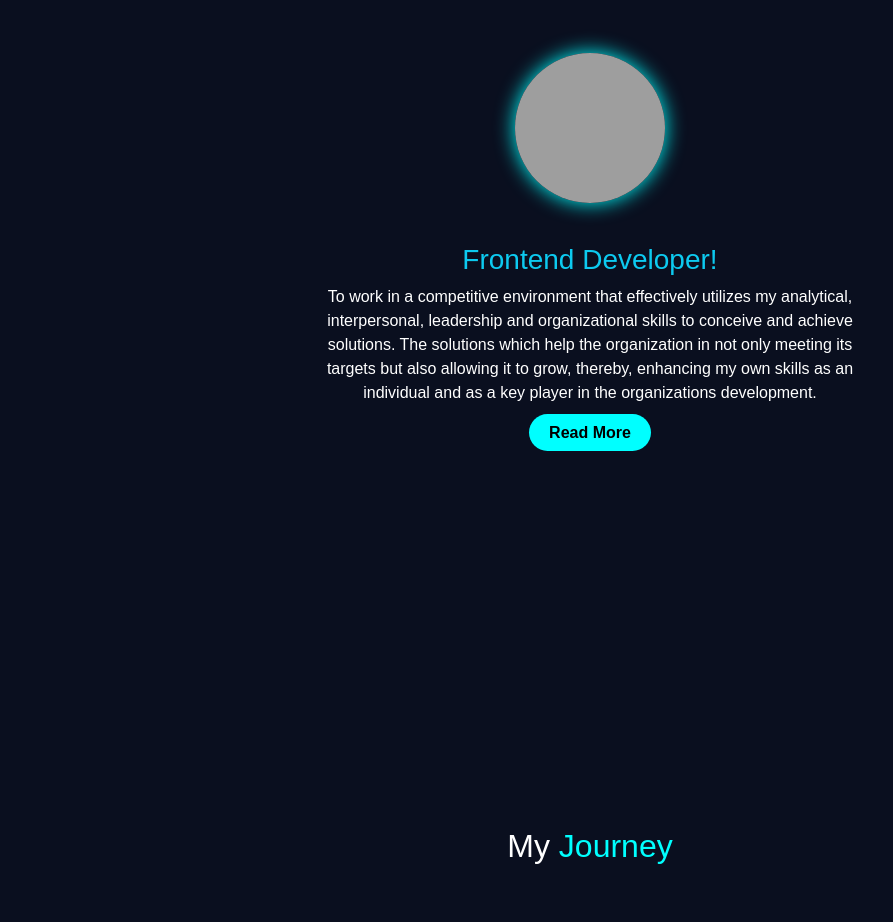
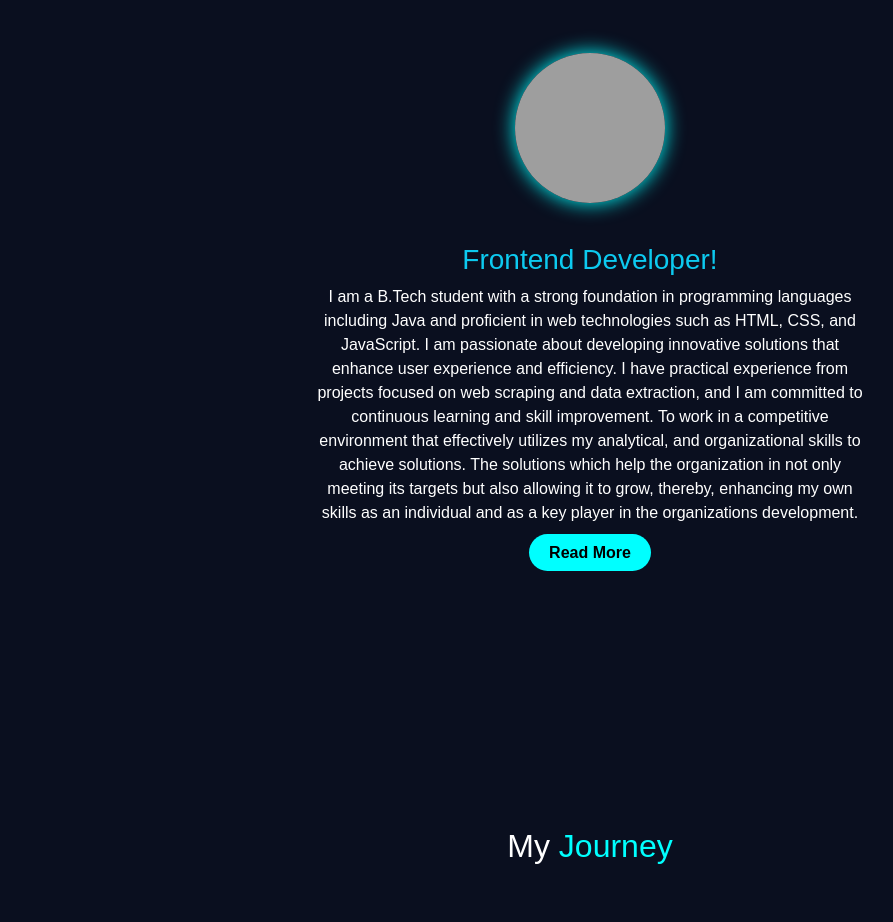
Before and after one commit to Prashant-Dhole2/Portfolio, a plain HTML site: page index.html in a window 1280 px wide. Shown: the part 1029-1951 px from the top of the page, without its empty margins (50-943 px from the left). Drawn offline with nearby package versions, Linux system fonts and the light colour scheme; grey boxes are pictures that could not be loaded.

Commit message:
Update index.html

```diff
--- a/index.html
+++ b/index.html
@@ -212,9 +212,11 @@
             <img src="img/Prashant.png" alt="Prashant">
         </div>
         <h3 class="text-info">Frontend Developer!</h3>
-        <p>
-            To work in a competitive environment that effectively utilizes my analytical, interpersonal, leadership and
-            organizational skills to conceive and achieve solutions. The solutions which help the organization in not
+        <p>I am a B.Tech student with a strong foundation in programming languages including Java and proficient in web technologies such as HTML, CSS, and JavaScript.
+            I am passionate about developing innovative solutions that enhance user experience and efficiency.
+            I have practical experience from projects focused on web scraping and data extraction, and I am committed to continuous learning and skill improvement.
+            To work in a competitive environment that effectively utilizes my analytical, and
+            organizational skills to   achieve solutions. The solutions which help the organization in not
             only meeting its targets but also allowing it to grow, thereby, enhancing my own skills as an individual and
             as a key player in the organizations development.
         </p>
@@ -273,11 +275,11 @@
 
         </div>
         <div class="skills-box">
-            <h3>Techanology</h3>
+
             <p>JDBC/servlate/JSP 85%</p>
             <div class="progress-container"><div class="progress-bar" style="width: 85%;"></div></div>
-            <p>     75%</p>
-            <div class="progress-container"><div class="progress-bar" style="width: 75%;"></div></div>
+            <p>  Python   50%</p>
+            <div class="progress-container"><div class="progress-bar" style="width: 50%;"></div></div>
 
         </div>
 
```
